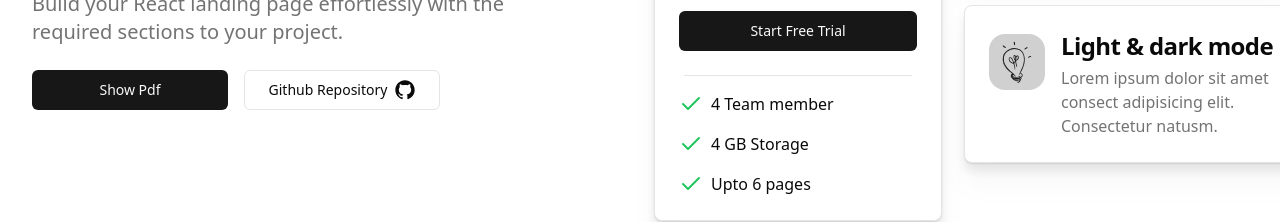
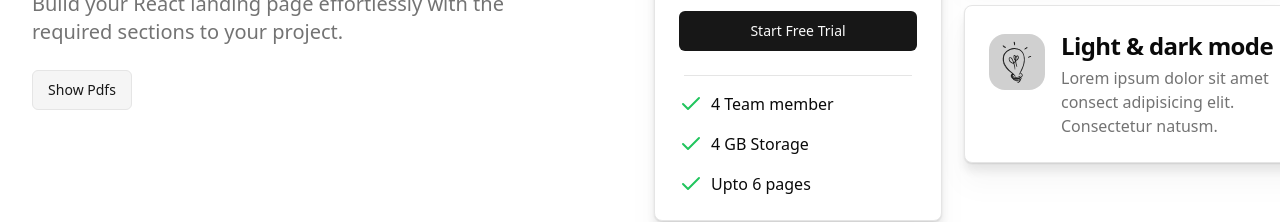
Before and after one commit to janhavisangeet/project, a React (Vite) app: page / in a window 1280 px wide. Shown: the part 487-709 px from the top of the page. Built offline with nearby package versions, Linux system fonts and the light colour scheme; no server answers.

Commit message:
correcting dark theme function

```diff
--- a/src/landingpg/components/Hero.tsx
+++ b/src/landingpg/components/Hero.tsx
@@ -1,7 +1,6 @@
-import { Button } from "./ui/button";
+import { HeroCards } from "./HeroCards";
+import { Link } from "react-router-dom";
 import { buttonVariants } from "./ui/button";
-import { HeroCards } from "./HeroCards";
-import { GitHubLogoIcon } from "@radix-ui/react-icons";
 
 export const Hero = () => {
   return (
@@ -29,19 +28,14 @@ export const Hero = () => {
         </p>
 
         <div className="space-y-4 md:space-y-0 md:space-x-4">
-          <Button className="w-full md:w-1/3">Show Pdf</Button>
-
-          <a
-            rel="noreferrer noopener"
-            href="https://github.com/leoMirandaa/shadcn-landing-page.git"
-            target="_blank"
-            className={`w-full md:w-1/3 ${buttonVariants({
-              variant: "outline",
+          <Link
+            to="/allPdfs"
+            className={`w-[100px] border ${buttonVariants({
+              variant: "secondary",
             })}`}
           >
-            Github Repository
-            <GitHubLogoIcon className="ml-2 w-5 h-5" />
-          </a>
+            Show Pdfs
+          </Link>
         </div>
       </div>
 
--- a/src/landingpg/components/mode-toggle.tsx
+++ b/src/landingpg/components/mode-toggle.tsx
@@ -8,7 +8,7 @@ import {
 import { useTheme } from "@/landingpg/components/theme-provider";
 import { Moon, Sun } from "lucide-react";
 
-export function ModeToggle() {
+export const ModeToggle = () => {
   const { setTheme } = useTheme();
 
   return (
@@ -33,4 +33,4 @@ export function ModeToggle() {
       </DropdownMenuContent>
     </DropdownMenu>
   );
-}
+};
--- a/src/main.tsx
+++ b/src/main.tsx
@@ -7,14 +7,17 @@ import "./index.css";
 import { RouterProvider } from "react-router-dom";
 import router from "./router.tsx";
 import { Toaster } from "./components/ui/sonner.tsx";
+import { ThemeProvider } from "./landingpg/components/theme-provider.tsx";
 
 const queryClient = new QueryClient();
 
 ReactDOM.createRoot(document.getElementById("root")!).render(
   <React.StrictMode>
     <QueryClientProvider client={queryClient}>
-      <Toaster richColors theme="light" />
-      <RouterProvider router={router} />
+      <ThemeProvider defaultTheme="system">
+        <Toaster richColors theme="light" />
+        <RouterProvider router={router} />
+      </ThemeProvider>
     </QueryClientProvider>
   </React.StrictMode>
 );
```
